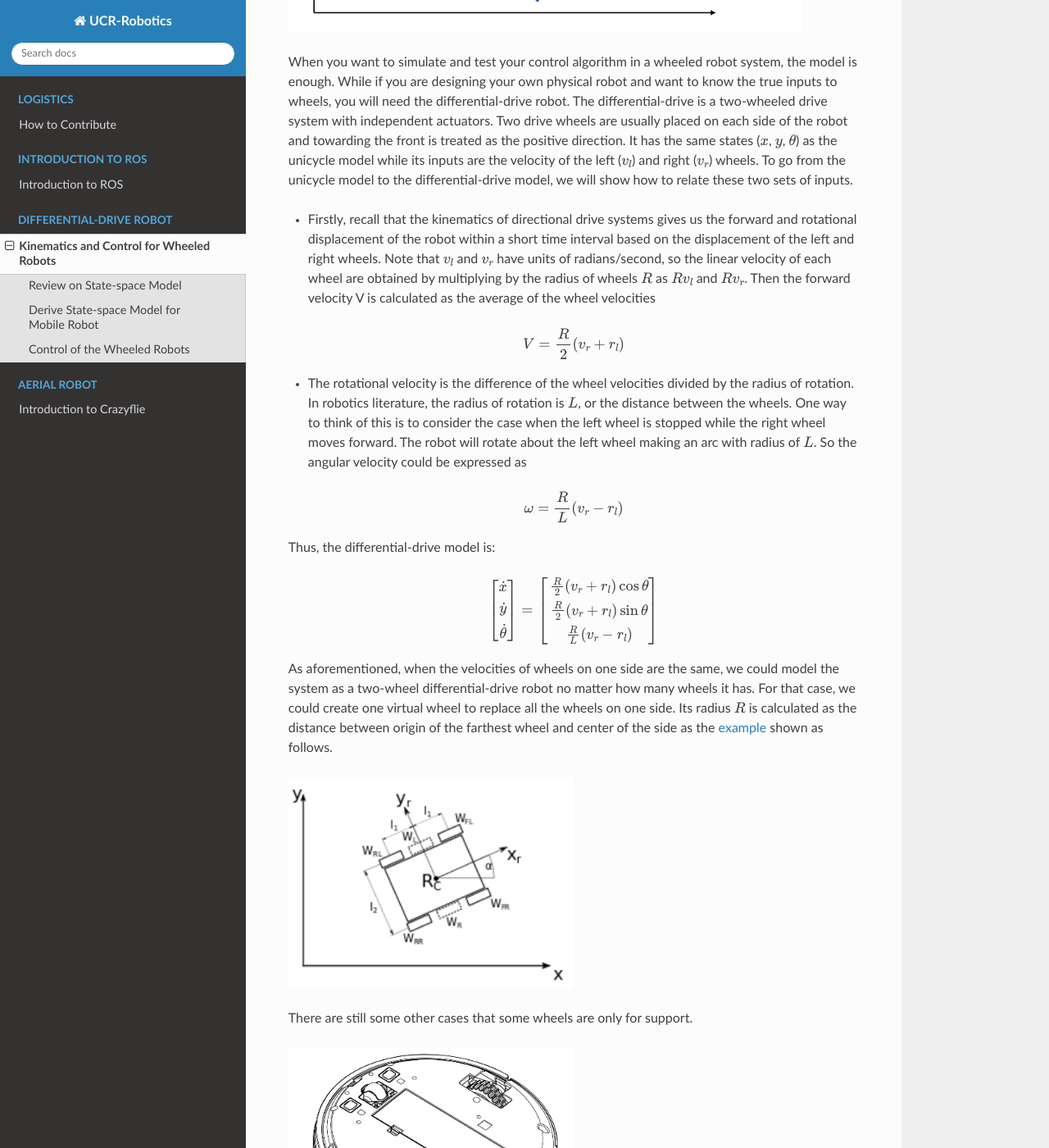
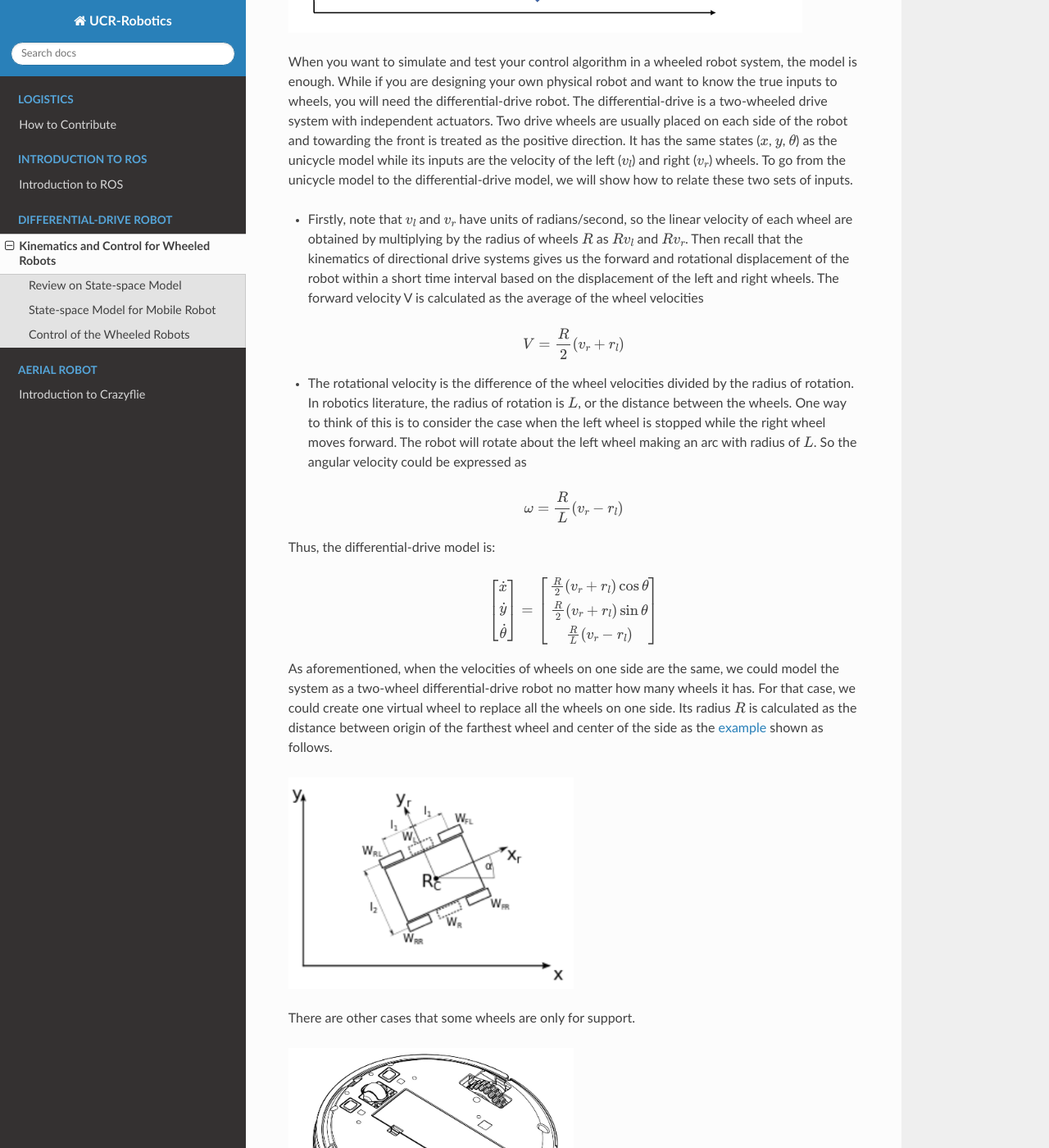
Before and after one commit to UCR-Robotics/UCR-Robotics, a Sphinx documentation site: the page built from docs/tbot/moRbt.rst, in a window 1280 px wide and 1400 px high, scrolled down 2457 px. Shown: the whole window at 82% size. Built offline with Sphinx 7.4.7 and the Read the Docs theme 2.0.0, drawn with Linux system fonts in a browser that asks for light colours; some of the changed text lies outside the part shown.

Commit message:
Typos check

```diff
--- a/docs/tbot/moRbt.rst
+++ b/docs/tbot/moRbt.rst
@@ -24,7 +24,7 @@ The states typically include the configuration (position) and its derivative (ve
 
 - State-Space Modelling Steps
 
-  - Given a set of differential equations (take a single variable q(t) as an example here)
+  - Given a set of differential equations (take a single variable :math:`q(t)` as an example here)
   - Isolate the n-th highest derivative, :math:`q^{(n)} = g(q,\dot{q},\dots,q^{(n-1)},\mathbf{u})`
   - Set :math:`x_{1} = q(t)`, :math:`x_{2} = \dot{q}(t)`, :math:`\dots` , :math:`x_{n} = q^{(n-1)}(t)`.
   - Create state vector :math:`\mathbf{x} = [x_1,x_2,\dots,x_n]^T = [q, \dot{q},\dots,q^{(n-1)}]^T`
@@ -57,7 +57,7 @@ The states typically include the configuration (position) and its derivative (ve
 Now we could express the evolution of the system use :math:`n` states :math:`\mathbf{x} \in R^{n}` and :math:`m` inputs :math:`\mathbf{u} \in R^{m}`.
 
 
-Derive State-space Model for Mobile Robot
+State-space Model for Mobile Robot
 -----------------------------------------
 
 .. image:: figures/unicycle.png
@@ -94,7 +94,7 @@ Two drive wheels are usually placed on each side of the robot and towarding the
 It has the same states (:math:`x`, :math:`y`, :math:`\theta`) as the unicycle model while its inputs are the velocity of the left (:math:`v_l`) and right (:math:`v_r`) wheels.
 To go from the unicycle model to the differential-drive model, we will show how to relate these two sets of inputs.
 
-- Firstly, recall that the kinematics of directional drive systems gives us the forward and rotational displacement of the robot within a short time interval based on the displacement of the left and right wheels. Note that :math:`v_l` and :math:`v_r` have units of radians/second, so the linear velocity of each wheel are obtained by multiplying by the radius of wheels :math:`R` as :math:`R v_l` and :math:`R v_r`. Then the forward velocity V is calculated as the average of the wheel velocities
+- Firstly, note that :math:`v_l` and :math:`v_r` have units of radians/second, so the linear velocity of each wheel are obtained by multiplying by the radius of wheels :math:`R` as :math:`R v_l` and :math:`R v_r`. Then recall that the kinematics of directional drive systems gives us the forward and rotational displacement of the robot within a short time interval based on the displacement of the left and right wheels. The forward velocity V is calculated as the average of the wheel velocities
 
 .. math::
 
@@ -130,7 +130,7 @@ Its radius :math:`R` is calculated as the distance between origin of the farthes
 
 .. _example: https://husarion.com/tutorials/ros-tutorials/3-simple-kinematics-for-mobile-robot/
 
-There are still some other cases that some wheels are only for support.
+There are other cases that some wheels are only for support.
 
 .. image:: figures/kuboki.png
    :width: 50%
```
